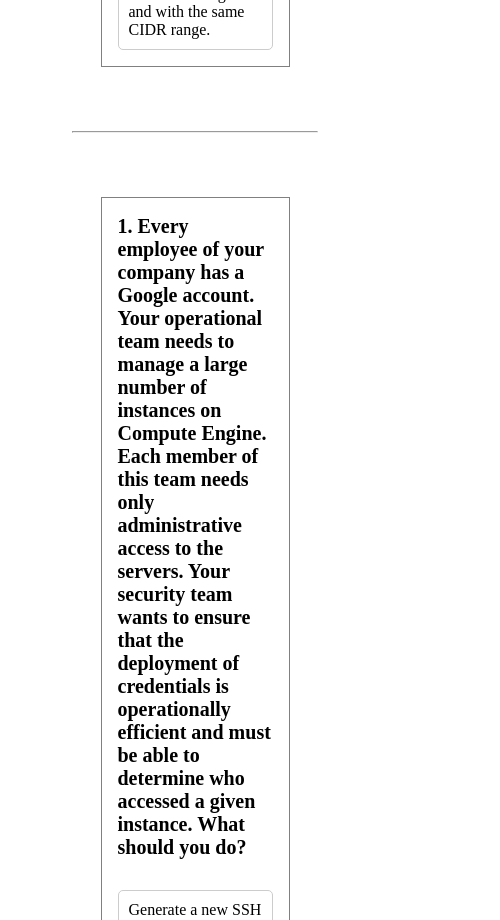
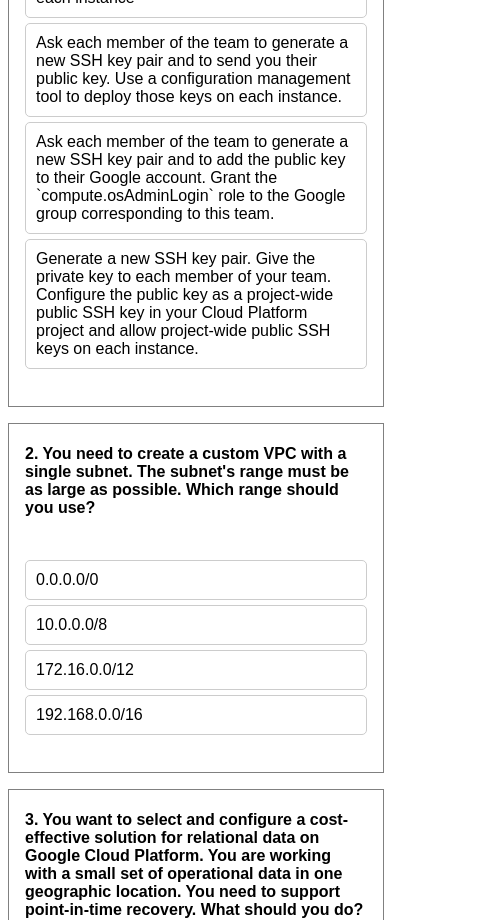
Before and after one commit to coler8/exam-test-gcp-engineer, an Angular app: page / in a window 390 px wide. Shown: the part 1080-2000 px from the top of the page, 500 px wide, since content can reach past the window. Built offline with nearby package versions, Linux system fonts and the light colour scheme.

Commit message:
style: update layout and styling for improved responsiveness and readability

```diff
--- a/src/app/app.component.css
+++ b/src/app/app.component.css
@@ -28,17 +28,6 @@
   background-color: #ddd;
 }
 
-h1 {
-  text-align: center;
-  font-family: Arial, sans-serif;
-  margin-bottom: 20px;
-}
-
-h2 {
-  font-size: 20px;
-  margin-bottom: 10px;
-}
-
 ul {
   text-align: left;
   display: inline-block;
@@ -59,3 +48,13 @@
   color: #721c24;
   border-color: #f5c6cb;
 }
+
+.hola {
+  width: 50%;
+}
+
+@media (width <= 768px) {
+  .hola {
+    width: 100%;
+  }
+}
--- a/src/app/app.component.html
+++ b/src/app/app.component.html
@@ -3,13 +3,12 @@
   <div
     style="
       position: fixed;
-      top: 10px;
+      bottom: 0;
       right: 10px;
       background: #f8f9fa;
       border: 1px solid #ccc;
       border-radius: 5px;
       padding: 10px;
-      font-family: Arial, sans-serif;
       box-shadow: 0 2px 5px rgba(0, 0, 0, 0.1);
     "
   >
@@ -39,7 +38,7 @@
   </div>
 
   @if(showDiv){
-  <div style="width: 50%; margin: auto; border: 1px solid gray" id="random">
+  <div class="hola" style="margin: auto; border: 1px solid gray" id="random">
     <div style="margin: 1rem">
       <h3>{{ currentQuestion?.question }}</h3>
       @for (answer of shuffledAnswers; track $index; let i= $index) {
@@ -67,14 +66,15 @@
   }
 </div>
 
-<hr style="margin: 4rem" />
+<hr style="margin: 2rem" />
 
 @for (item of allQuestions; track $index; let i = $index) {
 <div
-  style="width: 50%; margin: auto; border: 1px solid gray; margin-bottom: 2rem"
+  class="hola"
+  style="margin: auto; border: 1px solid gray; margin-bottom: 1rem"
 >
   <div style="margin: 1rem">
-    <h2>{{ item.id }}. {{ item.question }}</h2>
+    <h4>{{ item.id }}. {{ item.question }}</h4>
     <ul style="list-style: none; padding: 0; width: 100%">
       @for (answer of item.answers; track $index; let j = $index) {
       <li
--- a/src/styles.css
+++ b/src/styles.css
@@ -1 +1,4 @@
 /* You can add global styles to this file, and also import other style files */
+:root {
+  font-family: Arial, sans-serif;
+}
```
